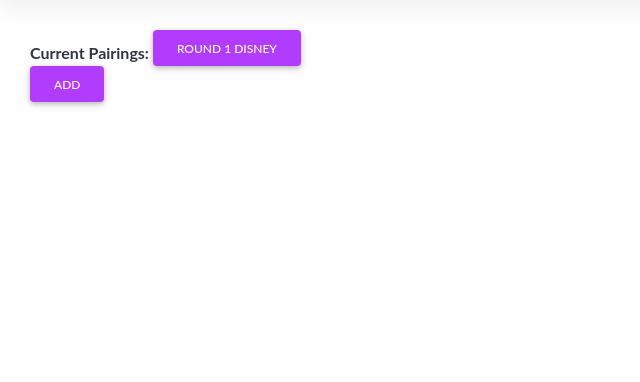
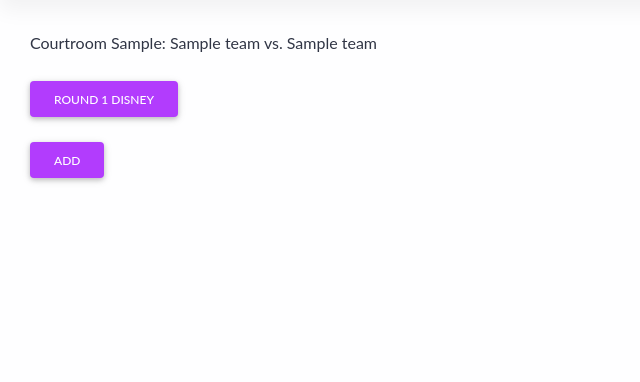
Before and after one commit to carlguo866/tabeasy, a Django app: page /pairing in a window 1280 px wide. Shown: the part 65-447 px from the top of the page, without its empty margins (0-640 px from the left). Run offline with Django 3.2, Linux system fonts and the light colour scheme; a user stored in the database is signed in; tables that the repository leaves empty hold one stand-in row (values such as "Sample post"); some libraries are stand-ins or nearby versions; some web fonts are replaced.

Commit message:
auto courtroom assignment works

```diff
--- a/templates/tourney/pairing/edit.html
+++ b/templates/tourney/pairing/edit.html
@@ -6,6 +6,8 @@
 	<h1>here is the pairing landing page</h1>
 	{% if formset %}
 		<strong>Create Rounds</strong>
+		{{ formset.errors }}
+		{{ formset.non_form_errors }}
 		{% if formset.errors %}
 			{% for error in formset.errors %}
 				{% if error %}
--- a/templates/tourney/pairing/main.html
+++ b/templates/tourney/pairing/main.html
@@ -3,13 +3,17 @@
 {% load mytags %}
 
 {% block content %}
-	<strong>Current Pairings: </strong>
 	{% for pairing in pairings %}
+		{% for round in pairing.get_rounds %}
+			Courtroom {{ round.courtroom }}: {{ round.p_team }} vs. {{ round.d_team }} <br>
+		{% endfor %}
+		<br>
 		<a href="{% url 'tourney:edit_pairing' pairing.pk %}">
 			<button type="button" class="btn btn-secondary">Round {{ pairing.round_num }} {{ pairing.division }}</button>
 		</a>
 	{% endfor %}
-	<br>
+	<br><br>
+
 	<a href="{% url 'tourney:edit_pairing' 999 %}">
 		<button type="button" class="btn btn-secondary">Add</button>
 	</a>
--- a/tourney/admin.py
+++ b/tourney/admin.py
@@ -41,7 +41,9 @@ class BallotInlineAdmin(admin.TabularInline):
 
 @admin.register(Round)
 class RoundAdmin(admin.ModelAdmin):
+    list_display = ['pk','__str__','p_team','d_team','presiding_judge','scoring_judge']
     inlines = [BallotInlineAdmin]
+    search_fields = ['__str__']
 
 @admin.register(Judge)
 class JudgeAdmin(admin.ModelAdmin, DynamicArrayMixin):
--- a/tourney/forms.py
+++ b/tourney/forms.py
@@ -1,5 +1,5 @@
 import string
-
+import random
 from django import forms
 from django.core.exceptions import ValidationError
 from django.db.models import QuerySet
@@ -32,13 +32,8 @@ class RoundForm(forms.ModelForm):
     class Meta:
         model = Round
         fields = '__all__'
-        exclude = ['pairing','extra_judge']
-        # widgets = {
-        #     'p_team': forms.Select(attrs={'size': 5}),
-        #     'd_team': forms.Select(attrs={'size': 5}),
-        #     'judge_1': forms.Select(attrs={'size': 5}),
-        #     'judge_2': forms.Select(attrs={'size': 5})
-        # }
+        exclude = ['pairing','extra_judge','courtroom']
+        # widgets = {'courtroom': forms.HiddenInput()}
 
     def __init__(self, pairing, *args, **kwargs):
         super(RoundForm, self).__init__(*args, **kwargs)
@@ -52,8 +47,7 @@ class RoundForm(forms.ModelForm):
     def clean(self):
         cleaned_data = super().clean()
         errors = []
-        if cleaned_data.get('courtroom') not in string.ascii_uppercase:
-            errors.append('Courtroom is not in the alphabet')
+
         if cleaned_data.get('p_team') == cleaned_data.get('d_team'):
             errors.append('one team cant compete against itself')
         if cleaned_data.get('presiding_judge') == cleaned_data.get('scoring_judge'):
@@ -80,6 +74,9 @@ class RoundForm(forms.ModelForm):
                             errors.append(f"{judge} has judged p_team {team}")
         if errors != []:
             raise ValidationError(errors)
+    # #
+    # def save(self, commit=True):
+    #     super().save()
 
 class PairingFormSet(BaseInlineFormSet):
 
@@ -89,7 +86,7 @@ class PairingFormSet(BaseInlineFormSet):
             return
         existing_judges = []
         existing_teams = []
-        existing_courtrooms = []
+        # existing_courtrooms = []
         errors = []
 
         for form in self.forms:
@@ -97,9 +94,9 @@ class PairingFormSet(BaseInlineFormSet):
                 continue
             if form.cleaned_data == {}:
                 continue
-            if form.cleaned_data.get('courtroom') in existing_courtrooms:
-                errors.append(f"courtroom {form.cleaned_data.get('courtroom')} already in use")
-            existing_courtrooms.append(form.cleaned_data.get('courtroom'))
+            # if form.cleaned_data.get('courtroom') in existing_courtrooms:
+            #     errors.append(f"courtroom {form.cleaned_data.get('courtroom')} already in use")
+            # existing_courtrooms.append(form.cleaned_data.get('courtroom'))
             # form_judges = form.cleaned_data.get('judges').all()
             # for judge in form_judges:
             #     if judge in existing_judges:
--- a/tourney/models/ballot.py
+++ b/tourney/models/ballot.py
@@ -157,8 +157,8 @@ class Ballot(models.Model):
         else:
             return 0.5, -pd
 
-    class Meta:
-        unique_together = ['round', 'judge']
+    # class Meta:
+    #     unique_together = ['round', 'judge']
 
     def clean(self):
         super().clean()
--- a/tourney/models/round.py
+++ b/tourney/models/round.py
@@ -18,11 +18,15 @@ class Pairing(models.Model):
     )
     round_num = models.IntegerField(validators=[MinValueValidator(1), MaxValueValidator(5)])
 
+    def get_rounds(self):
+        return self.rounds.order_by('courtroom')
+
+
     class Meta:
         unique_together = ('division', 'round_num',)
 
     def __str__(self):
-        return f'Round {self.round_num}'
+        return f'Round {self.round_num} {self.division}'
 
 class Round(models.Model):
     pairing = models.ForeignKey(Pairing, on_delete=models.CASCADE, related_name='rounds', related_query_name='round', null=True)
@@ -41,7 +45,17 @@ class Round(models.Model):
 
 
     def __str__(self):
-        return f'Round {self.pairing.round_num} Courtroom {self.courtroom.upper()}'
+        return f'Round {self.pairing.round_num} Courtroom {self.courtroom}'
+
+
+    def clean(self):
+        super().clean()
+        errors = []
+        if self.presiding_judge.preside == 0:
+            errors.append(f'{self.presiding_judge} can\'t preside')
+        if errors != []:
+            raise ValidationError(errors)
+
 
     def save(self):
         is_new = self.id is None
@@ -49,14 +63,8 @@ class Round(models.Model):
         if is_new:
             CaptainsMeeting.objects.create(round=self)
         if Ballot.objects.filter(round=self).exists():
-            Ballot.objects.filter(pk=Ballot.objects.filter(round=self).all()[0].pk).update(judge=self.presiding_judge)
-            Ballot.objects.filter(pk=Ballot.objects.filter(round=self).all()[1].pk).update(judge=self.scoring_judge)
-        else:
-            Ballot.objects.create(round=self, judge=self.presiding_judge)
-            Ballot.objects.create(round=self, judge=self.scoring_judge)
-            if self.extra_judge != None:
-                Ballot.objects.create(round=self, judge=self.extra_judge)
-
-            # def clean(self, *args, **kwargs):
-    #
-    #     super().clean()
+            Ballot.objects.filter(round=self).delete()
+        Ballot.objects.create(round=self, judge=self.presiding_judge)
+        Ballot.objects.create(round=self, judge=self.scoring_judge)
+        if self.extra_judge != None:
+            Ballot.objects.create(round=self, judge=self.extra_judge)
--- a/tourney/views.py
+++ b/tourney/views.py
@@ -1,6 +1,9 @@
+import random
+import string
 import openpyxl
 from django.contrib import messages
 from django.contrib.auth.decorators import user_passes_test, login_required
+from django.core.exceptions import ValidationError
 from django.forms import inlineformset_factory
 from django.http import HttpResponse
 from django.shortcuts import render, redirect, get_object_or_404
@@ -9,6 +12,7 @@ from django.views.generic import CreateView, UpdateView
 
 from accounts.models import User
 from tabeasy.utils.mixins import JudgeOnlyMixin, TeamOnlyMixin, AuthorizedJudgeOnlyMixin
+from tabeasy_secrets.secret import DIVISION_ROUND_NUM
 from tourney.forms import RoundForm, UpdateConflictForm, BallotForm, UpdateJudgeFriendForm, PairingFormSet, PairingForm, \
     CaptainsMeetingForm
 from tourney.models.ballot import Ballot
@@ -37,6 +41,20 @@ def edit_pairing(request, pairing_id):
         if request.method == "POST":
             formset = RoundFormSet(request.POST, request.FILES, instance=pairing, form_kwargs={'pairing': pairing})
             if formset.is_valid():
+                round_num = len(formset)
+                for form in formset:
+                    if form.instance.p_team == None or form.instance.d_team == None:
+                        round_num-=1
+
+                if formset[0].instance.pairing.division == 'Disney':
+                    random_choice = string.ascii_uppercase[:DIVISION_ROUND_NUM][:round_num]
+                else:
+                    random_choice = string.ascii_uppercase[DIVISION_ROUND_NUM:2*DIVISION_ROUND_NUM][:round_num]
+                random_choice = random.sample(list(random_choice), round_num)
+                for i in range(len(formset)):
+                    if formset[i].instance.p_team != None and formset[i].instance.d_team != None:
+                        formset[i].instance.courtroom = random_choice[i]
+                        formset[i].save()
                 formset.save()
                 return redirect('tourney:pairing_index')
         else:
```
Also changed, not shown: tourney/migrations/0028_auto_20220727_2324.py (added).
